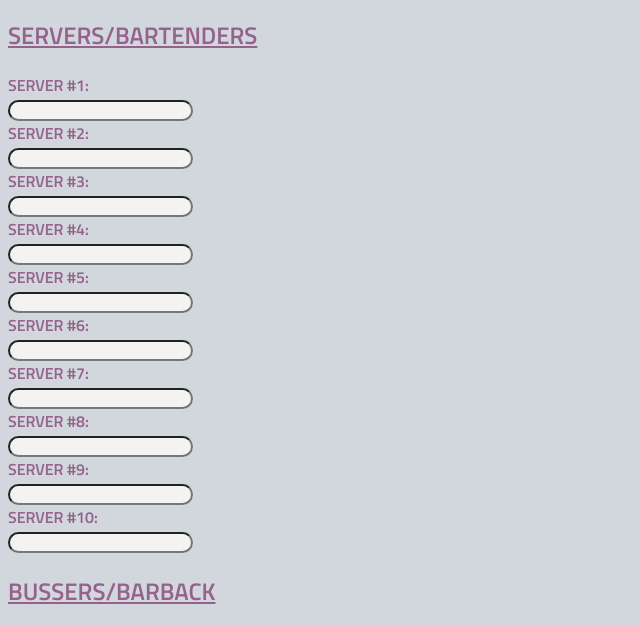
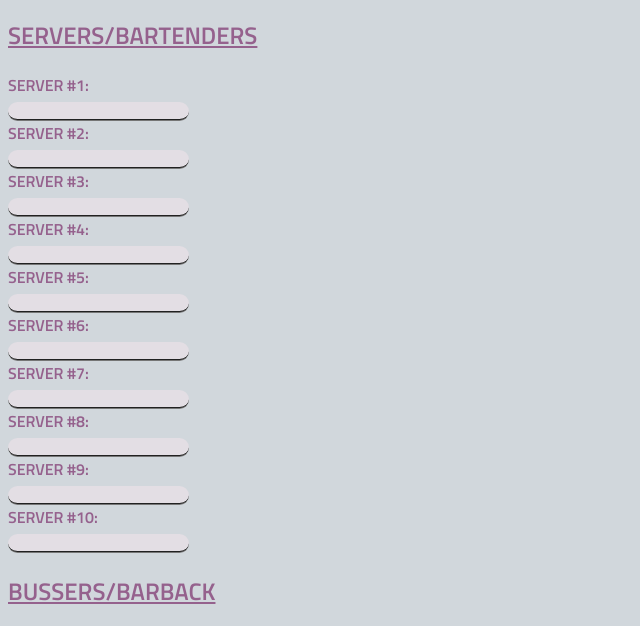
Before and after one commit to beejoybee/Tip-Calculator, a plain HTML site: page index.html in a window 1280 px wide. Shown: the part 142-768 px from the top of the page, without its empty margins (0-640 px from the left). Drawn offline with Linux system fonts and the light colour scheme.

Commit message:
style change

```diff
--- a/styles.css
+++ b/styles.css
@@ -21,10 +21,14 @@ button {
   color: #F3F3F2;
 }
 input {
-  background-color: #F3F3F2;
+  background-color:  #E3DEE4;
   color: #95618d;
+  border-top-style: hidden;
+  border-right-style: hidden;
+  border-left-style: hidden;
+  border-bottom-style: groove;
   outline-color: #95618d;
-  border-radius: 30px;
+  border-radius: 10px;
 }
 .div1 {
   float: right;
```
